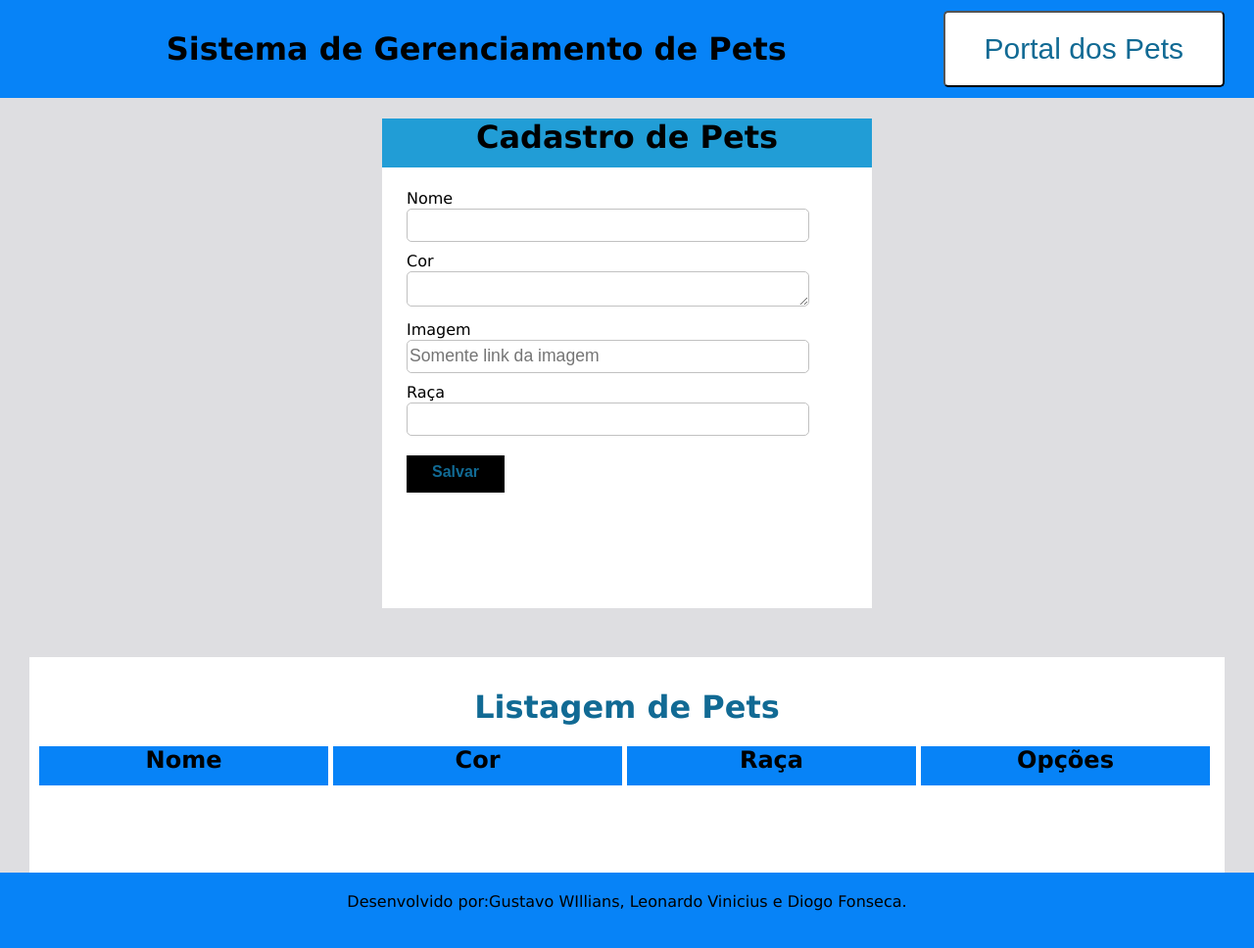
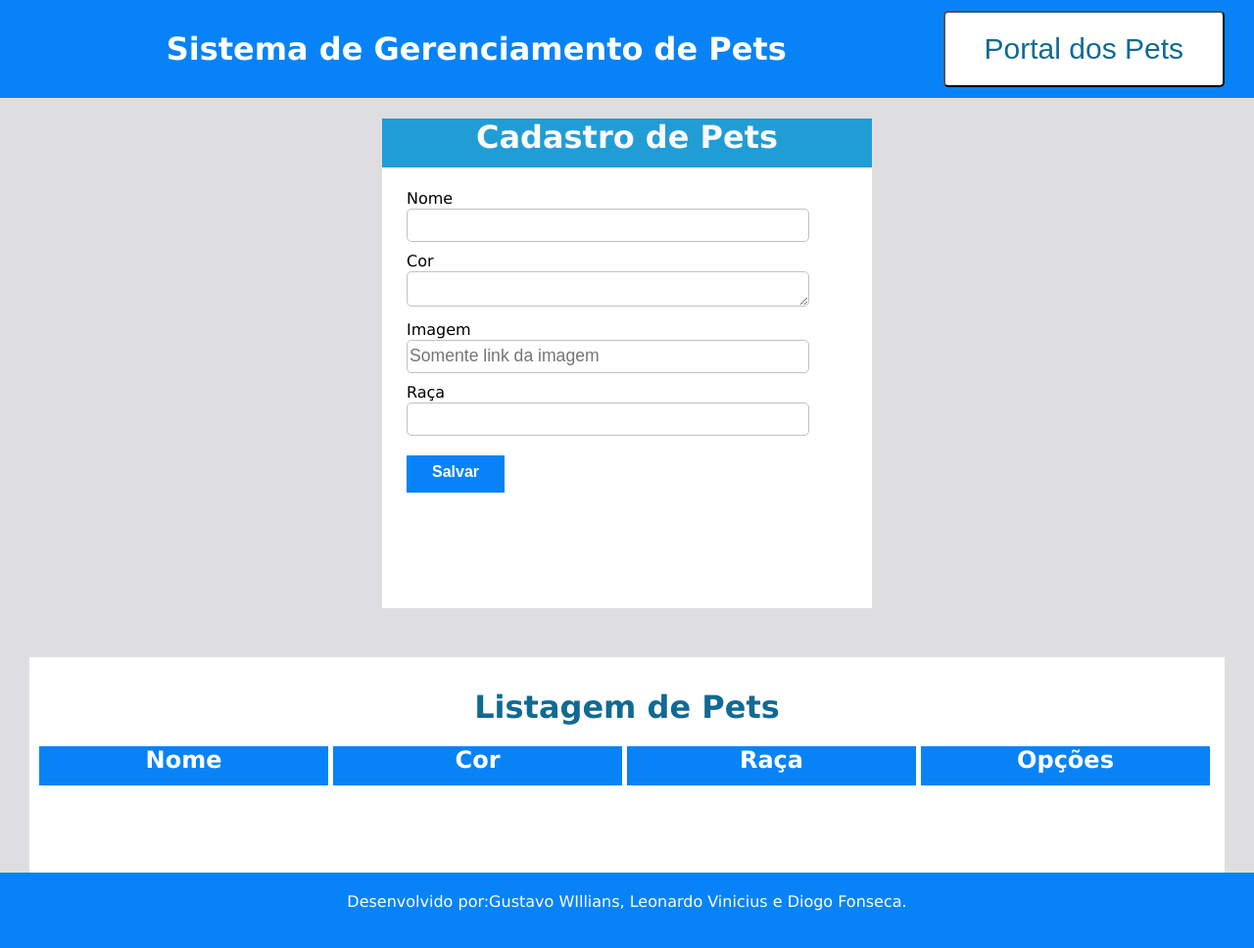
Before and after one commit to GustavoWillians/Project-petsUnidos, a plain HTML site: page admin/index.html in a window 1280 px wide. Shown: the whole page at 98% size. Drawn offline with Linux system fonts and the light colour scheme; no server answers.

Commit message:
Version 1.1

```diff
--- a/Projeto_Pets/css/style.css
+++ b/Projeto_Pets/css/style.css
@@ -134,7 +134,7 @@ a:link, a:visited {
 .caixa_titulo {
     width: 100%; /* Ocupa toda a largura */
     height: 50px;
-    background-color: #1e1e21;
+    background-color: #4d9967;
     font-family: verdana;
     color: #ffffff;
     text-align: center;
--- a/admin/css/style.css
+++ b/admin/css/style.css
@@ -19,7 +19,7 @@ body{
     height: 50px;
     text-align: center;
     background-color:#219dd6;
-    color:  #000000;
+    color:  #fafafa;
     font-family: Verdana;
 }
 
@@ -60,8 +60,8 @@ form{
     display: block;
     width: 100px;
     height: 30px;
-    color: #116a94;
-    background-color: #000000;
+    color: #ffffff;
+    background-color: rgb(7, 131, 247);
     text-align: center;
     font-family: Arial, Helvetica, sans-serif;
     font-weight: bold;
@@ -104,6 +104,7 @@ form{
     text-align: center;
     font-weight: bold;
     background-color: #0783f7;
+    color: #ffffff;
 
 }
 
@@ -160,7 +161,7 @@ footer{
 
 footer span{
     font-family: Verdana, Geneva, Tahoma, sans-serif;
-    color: #000000;
+    color: #ffffff;
     display: block;
     width: 50%;
     margin: auto;
@@ -187,4 +188,5 @@ footer span{
 #headerTitle {
     text-align: center; /* Para centralizar o texto */
     flex-grow: 1; /* Para ocupar o espaço restante */
+    color: #ffffff;
 }
--- a/admin/js/gerenciamento_pets.js
+++ b/admin/js/gerenciamento_pets.js
@@ -1,8 +1,6 @@
 /***************************************************************************
-* Objetivo: Realizar a manipulação de dados GET, POST, PUT e DELETE
-* em uma API de pets
-* Data: 28/05/2024
-* Autor: Gustavo, Leonardo e Diogo
+* Ultima alteração: 31/05/2024
+* Autor: Gustavo Willians, Leonardo Vinicius e Diogo Gomes
 * Versão: 1.1
 ****************************************************************************/
 
```
Also changed, not shown: Projeto_Pets/js/carregarPets.js (+5 -6 lines), criar_conta/jss/criar_conta.js (+7 -0 lines), login/jss/realizarLogin.js (+7 -0 lines).
